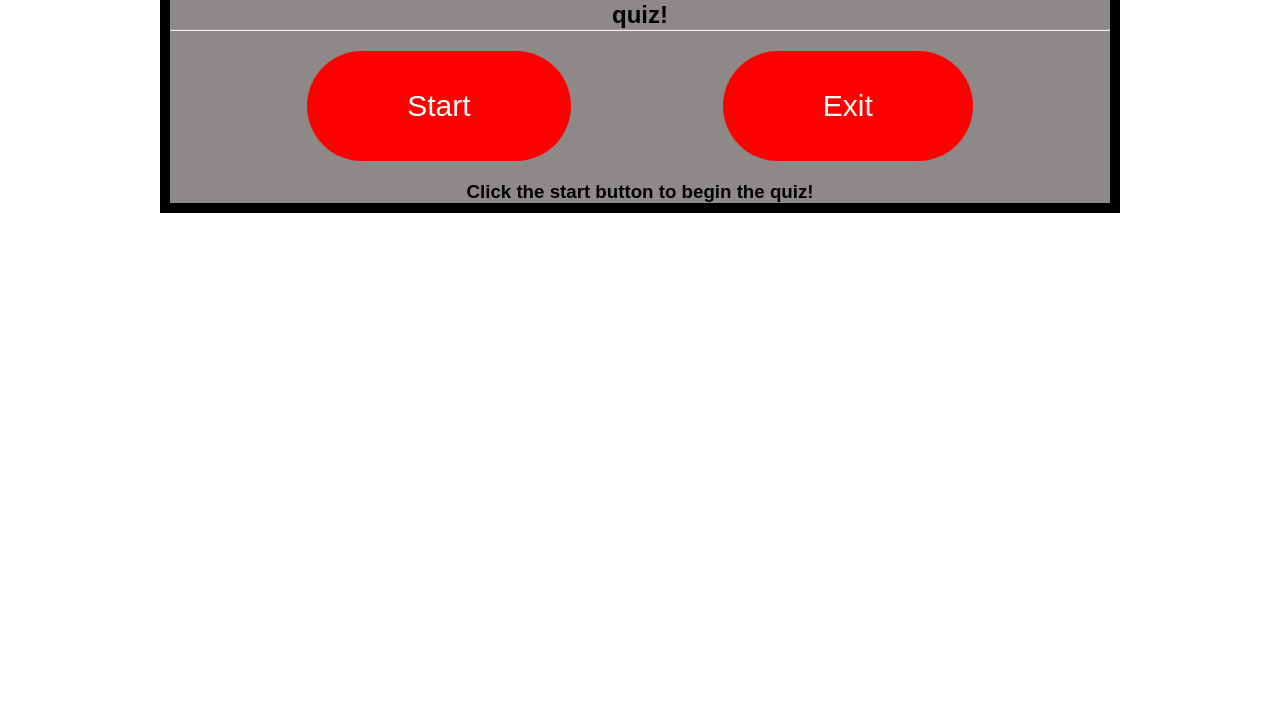
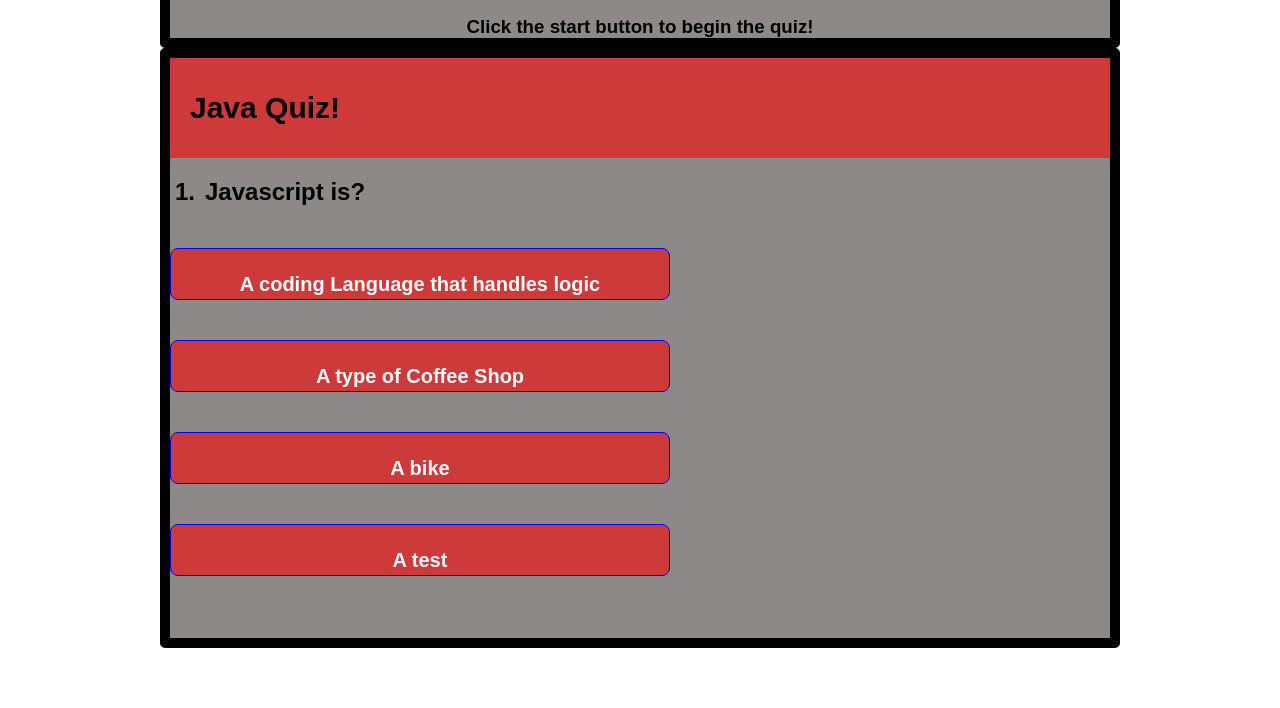
Before and after one commit to Godoflaugh/Module4-Quiz, a plain HTML site: page index.html in a window 1280 px wide. Shown: the part 450-1158 px from the top of the page. Before the commit the page ends 800 px from the top, so only its background shows below. Drawn offline with Linux system fonts and the light colour scheme.

Commit message:
Added the box for the questions and answer sections. Issue with both start and question box is still visible together.

```diff
--- a/assets/css/style.css
+++ b/assets/css/style.css
@@ -25,16 +25,37 @@ header{
   font-size: x-large;
   background-color: white;
 }
+/* Whole screen */
+#container{
+  height: auto;
+  width: auto;
+}
 
-
-#card{
+/* Card holding the box */
+#card, #quiz {
   text-align: center;
   background-color: rgb(141, 137, 137);
+  height: auto;
   max-width: 75%;
   border: 10px solid black;
-  margin: 200px auto;
+  border-radius: 5px;
+  margin: 0 auto;
+  -webkit-border-radius: 5px;
+  -moz-border-radius: 5px;
+  -ms-border-radius: 5px;
+  -o-border-radius: 5px;
 }
 
+#card h1{
+  font-size: 60px;
+}
+
+#card  h2{
+  font-size: 24px;
+  line-height: 1.2;
+}
+
+/* Start Button */
 #start{
   border: none;
   background-color: red;
@@ -92,3 +113,81 @@ header{
   justify-content: space-evenly;
   padding: 10px;
 }
+
+
+/* Quiz styling */
+#quiz{
+  display: block;
+  height: 600px;
+  position: relative;
+}
+
+#quiz #quizHeader{ height:100px; width: 100%; background:rgb(206, 57, 57); position: absolute; top: 0; left: 0; display: flex; align-items: center; flex-direction: row; border-radius:30px 0 ; -webkit-border-radius:30px 0 ; -moz-border-radius:30px 0 ; -ms-border-radius:30px 0 ; -o-border-radius:30px 0 ;
+
+}
+
+#quiz #quizHeader h5{
+  font-size: 30px;
+  margin: 0 20px;
+  color: black;
+  text-align: center;
+}
+
+/* Quiz Questions */
+
+#quiz #questions{
+  position: absolute;
+  top:  120px;
+  display:flex;
+  flex-direction: row;
+
+}
+
+#quiz #questions h2{
+  font-size: 24px;
+
+}
+
+#quiz #questions h2:first-child{
+  margin: 0 10px 0 5px
+}
+
+
+/* CSS for answers list */
+#quiz #optionList{
+  height:500px;
+  width: 100%;
+  position: absolute;
+  top: 150px;
+}
+
+#quiz #optionList h4{
+  height: 50px;
+  width: 500px;
+  background-color: rgb(206, 57, 57);
+  line-height: 20px;
+  margin: 40px 0;
+  border-radius: 8px;
+  -webkit-border-radius: 8px;
+  -moz-border-radius: 8px;
+  -ms-border-radius: 8px;
+  -o-border-radius: 8px;
+  padding: 25px 20px;
+  font-size: 20px;
+  color: #fff;
+  overflow: hidden;
+  border: 1px, solid, blue;
+  cursor: pointer;
+}
+
+#quiz #optionList h4:hover{
+  background-color: rgb(102, 102, 221);
+}
+
+#quiz #optionList .active{
+background-color: rgb(102, 102, 221);
+}
+
+#quiz #optionList .disabled{
+pointer-events: none;
+}
--- a/index.html
+++ b/index.html
@@ -43,7 +43,7 @@ b. the quiz will be ended if the timer reaches 0, resulting in a current score r
 
       <hr>
 <!-- The body should change to reflect, the answers that can be clicked on for the questions -->
-      <div id="cardBody">
+      <div id="Startbody">
         <h2>Welcome to the Coding Boot Camp quiz on Javascript! You will be asked a series of questions based on Javascript, these are time sensitive. Do your best and compare your score to others! You will be able to log your high score after the quiz!</h2>
       </div>
 
@@ -51,7 +51,7 @@ b. the quiz will be ended if the timer reaches 0, resulting in a current score r
 
 
       <!-- In the footer, we should show the correct answer based on the provided input -->
-      <div id="cardFooter">
+      <div id="startFooter">
 
         <div id="btn">
           <button id="start"> Start</button>
@@ -60,21 +60,32 @@ b. the quiz will be ended if the timer reaches 0, resulting in a current score r
 
           <h3> Click the start button to begin the quiz!</h3>
       </div>
-
-
-
-
-
     </div>
 
+<!-- Quiz Section -->
+  <div id="quiz">
+      <div id="quizHeader">
+        <h5>Java Quiz!</h5>
 
+      </div>
 
+<hr>
+<!-- Question -->
+      <div id="questions">
+        <h2 id = "questionNo">1. </h2>
+        <h2 id = "questionText"> Javascript is? </h2>
+      </div>
+<!-- The answer options -->
+      <div id="optionList">
+        <h4 class ="choice" id="option1">A coding Language that handles logic</h4>
+        <h4 class ="choice" id="option2">A type of Coffee Shop</h4>
+        <h4 class ="choice" id="option3">A bike</h4>
+        <h4 class ="choice" id="option4">A test</h4>
+      </div>
 
+  </div>
 
- </div>
-
-
-
+</div>
   <script src = "assets/js/javascript.js"></script>
 </body>
 </html>
```
Also changed, not shown: assets/js/javascript.js (+13 -3 lines).
